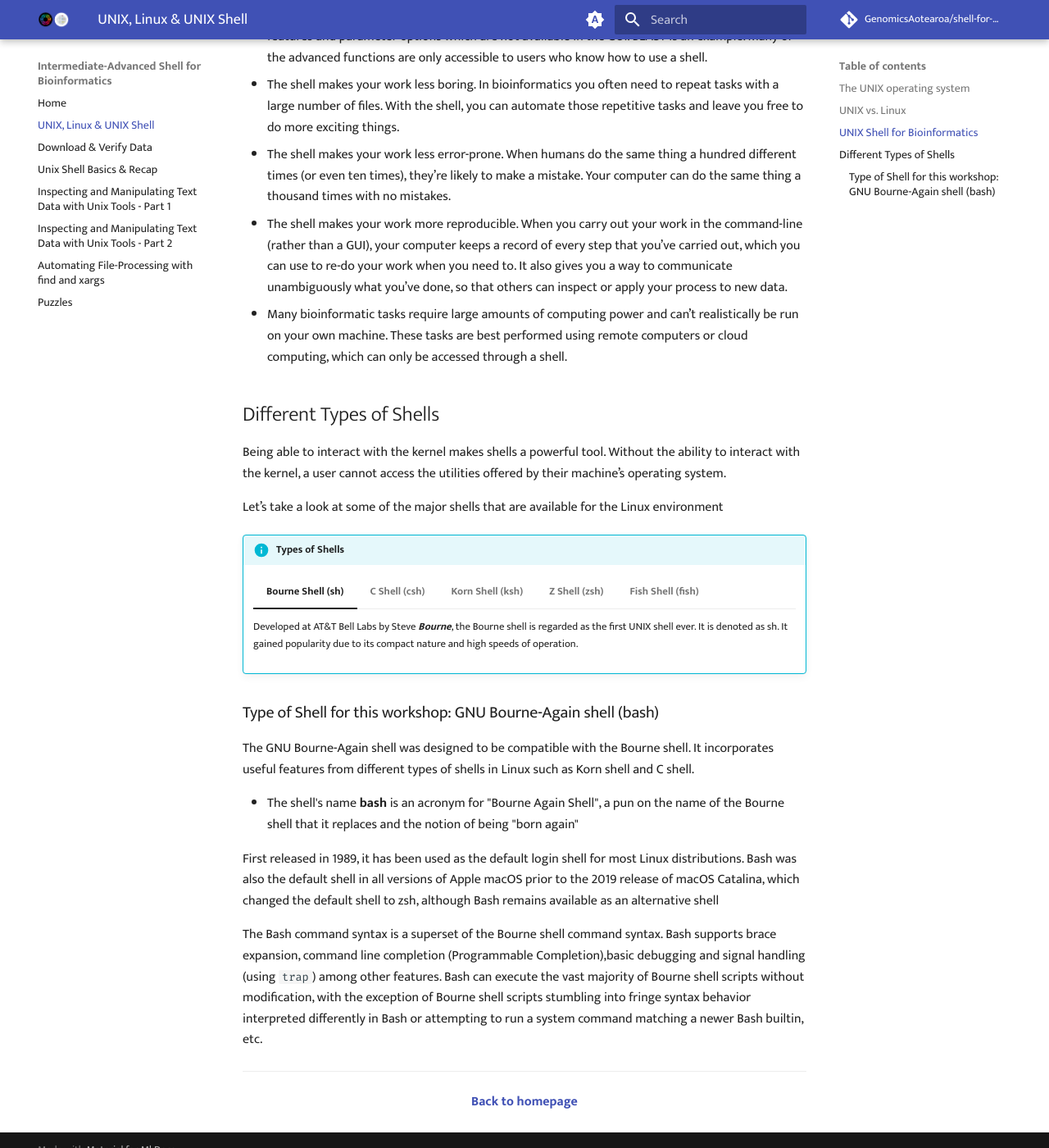
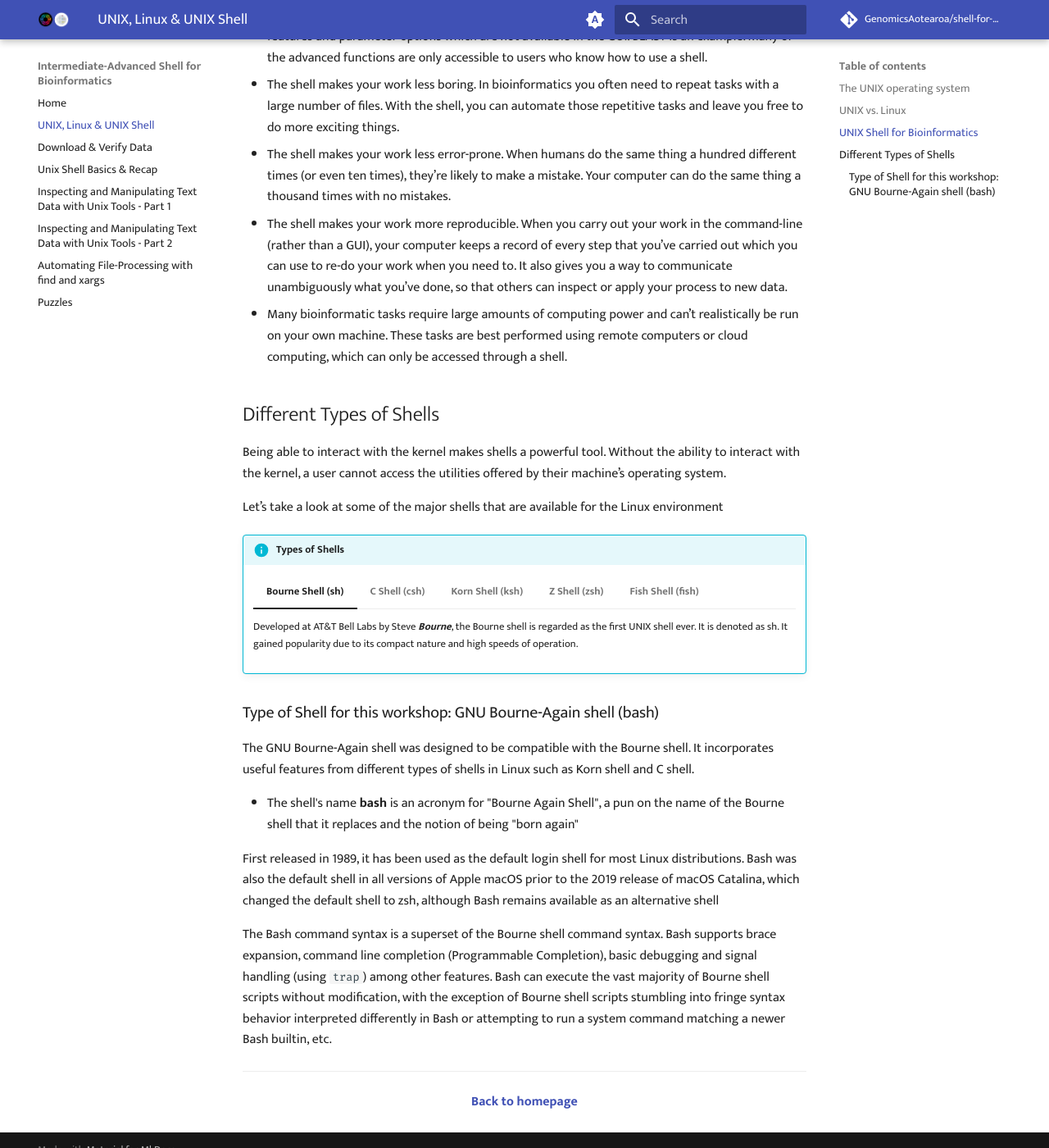
Before and after one commit to GenomicsAotearoa/shell-for-bioinformatics, an MkDocs documentation site: the page built from docs/0_introduction.md, in a window 1280 px wide and 1400 px high, scrolled down 1925 px. Shown: the whole window at 82% size. Built offline with MkDocs 1.6.1 and Material for MkDocs 9.7.7, drawn with Linux system fonts in a browser that asks for light colours; comment, search, counter and statistics services are not loaded; the version menu is left out; some of the changed text lies outside the part shown.

```diff
--- a/docs/0_introduction.md
+++ b/docs/0_introduction.md
@@ -17,7 +17,7 @@
 
 Unix is a multi-user operating system which allows more than one person to use the computer resources at a time. It was originally designed as a time-sharing system to serve several users simultaneous. Unix allows direct communication with the computer via a terminal, hence being very interactive and giving the user direct control over the computer resources. Unix also gives users the ability to share data and programs among one another.
 
-Unix is a generic operating system which takes full advantage of all available hardware such as 32-bit processor chips, expanded memory, and large, fast hard drives. Since Unix is written in a machine-independent language (C/C++) it is portable to many different types of machines including PC's. Therefore, Unix can be adapted to meet special requirements.The UNIX operating system is made up of three parts; the kernel, the shell and the programs.
+Unix is a generic operating system which takes full advantage of all available hardware such as 32-bit processor chips, expanded memory, and large, fast hard drives. Since Unix is written in a machine-independent language (C/C++) it is portable to many different types of machines including PC's. Therefore, Unix can be adapted to meet special requirements. The UNIX operating system is made up of three parts; the kernel, the shell and the programs.
 
 
 !!! quote "On Unix philosophy"
@@ -63,7 +63,7 @@ There are many reasons to learn about the shell:
 * Many bioinformatics tools can only be used through a command line interface. Many more have features and parameter options which are not available in the GUI. BLAST is an example. Many of the advanced functions are only accessible to users who know how to use a shell.
 * The shell makes your work less boring. In bioinformatics you often need to repeat tasks with a large number of files. With the shell, you can automate those repetitive tasks and leave you free to do more exciting things.
 * The shell makes your work less error-prone. When humans do the same thing a hundred different times (or even ten times), they’re likely to make a mistake. Your computer can do the same thing a thousand times with no mistakes.
-* The shell makes your work more reproducible. When you carry out your work in the command-line (rather than a GUI), your computer keeps a record of every step that you’ve carried out, which you can use to re-do your work when you need to. It also gives you a way to communicate unambiguously what you’ve done, so that others can inspect or apply your process to new data.
+* The shell makes your work more reproducible. When you carry out your work in the command-line (rather than a GUI), your computer keeps a record of every step that you’ve carried out which you can use to re-do your work when you need to. It also gives you a way to communicate unambiguously what you’ve done, so that others can inspect or apply your process to new data.
 * Many bioinformatic tasks require large amounts of computing power and can’t realistically be run on your own machine. These tasks are best performed using remote computers or cloud computing, which can only be accessed through a shell.
 
 ## Different Types of Shells
@@ -92,7 +92,7 @@ Let’s take a look at some of  the major shells that are available for the Linu
 
         Besides supporting everything that would be supported by the Bourne shell, it provides users with new functionalities. It allows in-built support for arithmetic operations while offering interactive features which are similar to the C shell.
 
-        The Korn shell runs scripts made for the Bourne shell, while offering string, array and function manipulation similar to the C programming language. It also supports scripts which were written for the C shell. Further, it is faster than most different types of shells
+        The Korn shell runs scripts made for the Bourne shell, while offering string, array and function manipulation similar to the C programming language. It also supports scripts which were written for the C shell. Further, it is faster than most different types of shells.
 
     === "Z Shell (zsh)"
 
@@ -113,7 +113,7 @@ The GNU Bourne-Again shell was designed to be compatible with the Bourne shell.
 
 First released in 1989, it has been used as the default login shell for most Linux distributions. Bash was also the default shell in all versions of Apple macOS prior to the 2019 release of macOS Catalina, which changed the default shell to zsh, although Bash remains available as an alternative shell
 
-The Bash command syntax is a superset of the Bourne shell command syntax. Bash supports brace expansion, command line completion (Programmable Completion),basic debugging and signal handling (using `trap`) among other features. Bash can execute the vast majority of Bourne shell scripts without modification, with the exception of Bourne shell scripts stumbling into fringe syntax behavior interpreted differently in Bash or attempting to run a system command matching a newer Bash builtin, etc.
+The Bash command syntax is a superset of the Bourne shell command syntax. Bash supports brace expansion, command line completion (Programmable Completion), basic debugging and signal handling (using `trap`) among other features. Bash can execute the vast majority of Bourne shell scripts without modification, with the exception of Bourne shell scripts stumbling into fringe syntax behavior interpreted differently in Bash or attempting to run a system command matching a newer Bash builtin, etc.
 
 - - -
 
```
Also changed, not shown: other parts of docs/0_introduction.md (+4 -4 lines).
